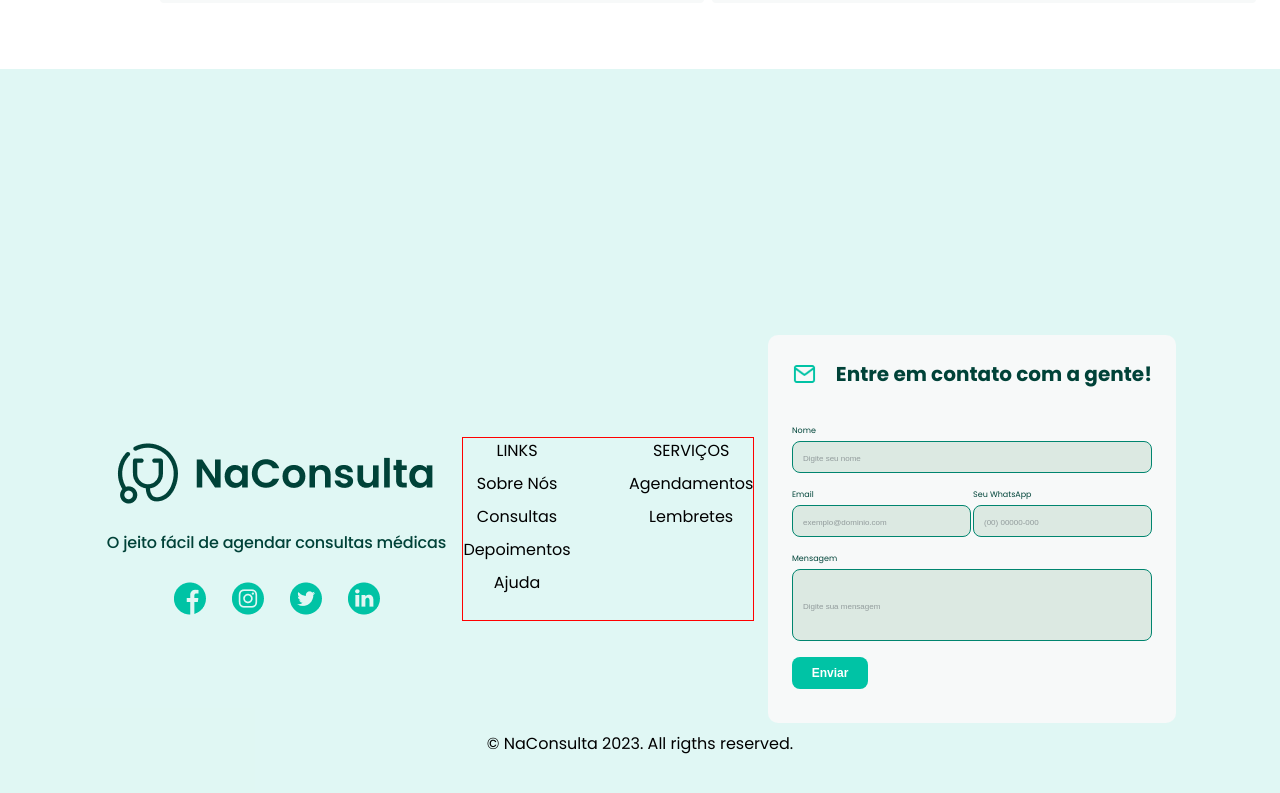
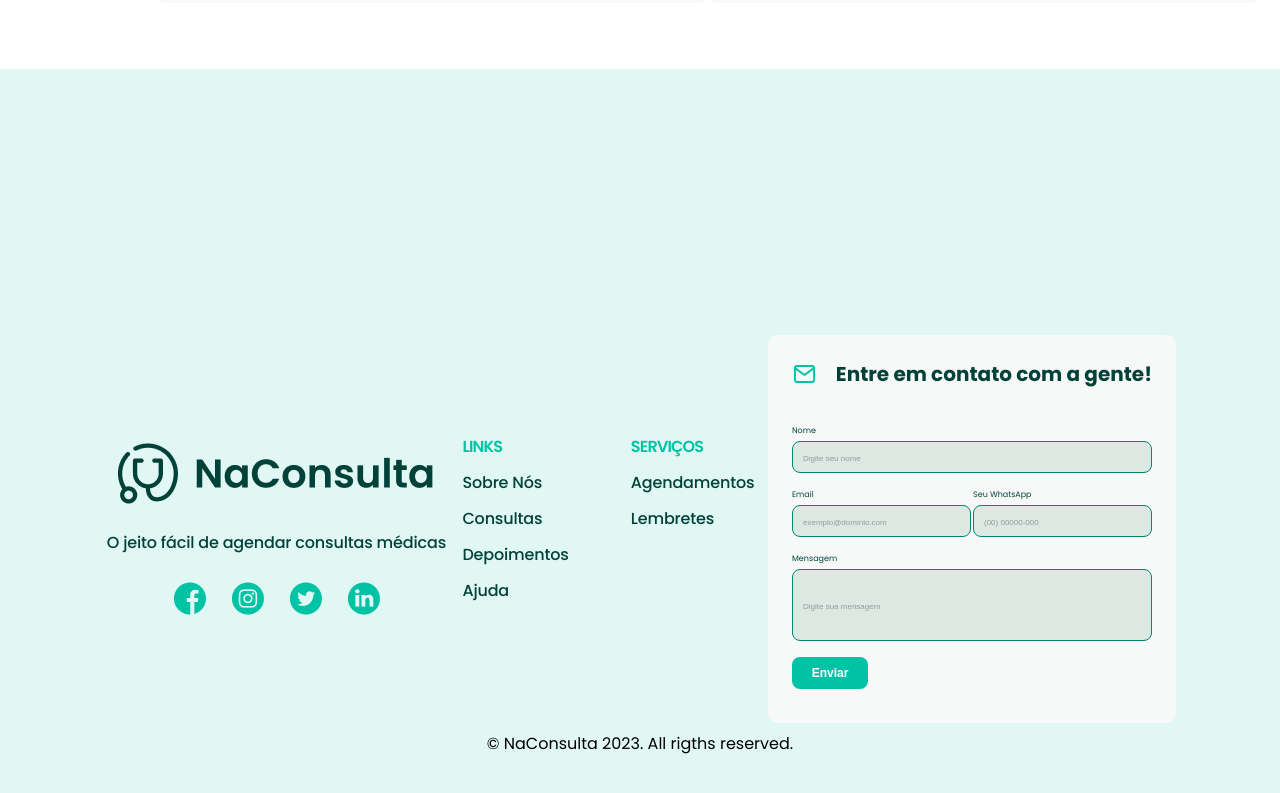
Before and after one commit to Achette/PI_NaConsulta, a React (Create React App) app: page / in a window 1280 px wide. Shown: the part 2595-3388 px from the top of the page. Built offline with nearby package versions, Linux system fonts and the light colour scheme.

Commit message:
Feat: Finaliza componente linkFooter

```diff
--- a/src/components/footerLinks/index.tsx
+++ b/src/components/footerLinks/index.tsx
@@ -2,24 +2,89 @@ import { Box, Link, Text, VStack } from "@chakra-ui/react";
 
 export const FooterLinks = () => {
   return (
-    <Box
-      display="flex"
-      w="18.25rem"
-      h="11.5rem"
-      justifyContent="space-between"
-      border="1px solid red"
-    >
-      <VStack>
-        <Text>LINKS</Text>
-        <Link>Sobre Nós</Link>
-        <Link>Consultas</Link>
-        <Link>Depoimentos</Link>
-        <Link>Ajuda</Link>
+    <Box display="flex" w="18.25rem" h="11.5rem" justifyContent="space-between">
+      <VStack alignItems="flex-start" gap="1rem">
+        <Text
+          fontSize="1rem"
+          lineHeight="1.25rem"
+          letterSpacing="-0.05em"
+          fontWeight={600}
+          color="#00C3A5"
+        >
+          LINKS
+        </Text>
+        <Link
+          fontSize="1rem"
+          lineHeight="1.25rem"
+          letterSpacing="-0.01em"
+          fontWeight={500}
+          color="#004238"
+          cursor="pointer"
+        >
+          Sobre Nós
+        </Link>
+        <Link
+          fontSize="1rem"
+          lineHeight="1.25rem"
+          letterSpacing="-0.01em"
+          fontWeight={500}
+          color="#004238"
+          cursor="pointer"
+        >
+          Consultas
+        </Link>
+        <Link
+          fontSize="1rem"
+          lineHeight="1.25rem"
+          letterSpacing="-0.01em"
+          fontWeight={500}
+          color="#004238"
+          cursor="pointer"
+        >
+          Depoimentos
+        </Link>
+        <Link
+          fontSize="1rem"
+          lineHeight="1.25rem"
+          letterSpacing="-0.01em"
+          fontWeight={500}
+          color="#004238"
+          cursor="pointer"
+        >
+          Ajuda
+        </Link>
       </VStack>
-      <VStack>
-        <Text>SERVIÇOS</Text>
-        <Link>Agendamentos</Link>
-        <Link>Lembretes</Link>
+
+      <VStack alignItems="flex-start" gap="1rem">
+        <Text
+          fontSize="1rem"
+          lineHeight="1.25rem"
+          letterSpacing="-0.05em"
+          fontWeight={600}
+          color="#00C3A5"
+        >
+          SERVIÇOS
+        </Text>
+        <Link
+          fontSize="1rem"
+          lineHeight="1.25rem"
+          letterSpacing="-0.01em"
+          fontWeight={500}
+          color="#004238"
+          cursor="pointer"
+        >
+          Agendamentos
+        </Link>
+        <Link
+          fontSize="1rem"
+          lineHeight="1.25rem"
+          letterSpacing="-0.01em"
+          fontWeight={500}
+          color="#004238"
+          cursor="pointer"
+        >
+          Lembretes
+        </Link>
       </VStack>
     </Box>
   );
```
